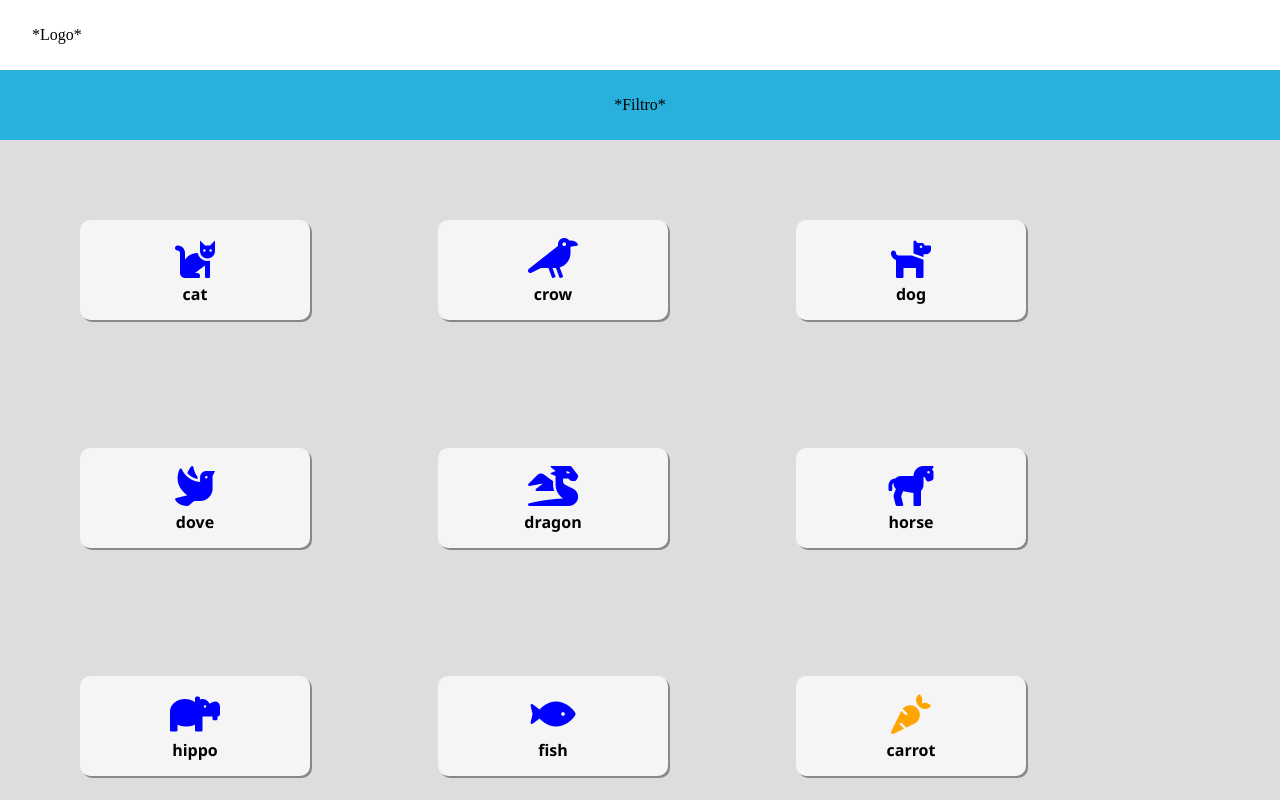
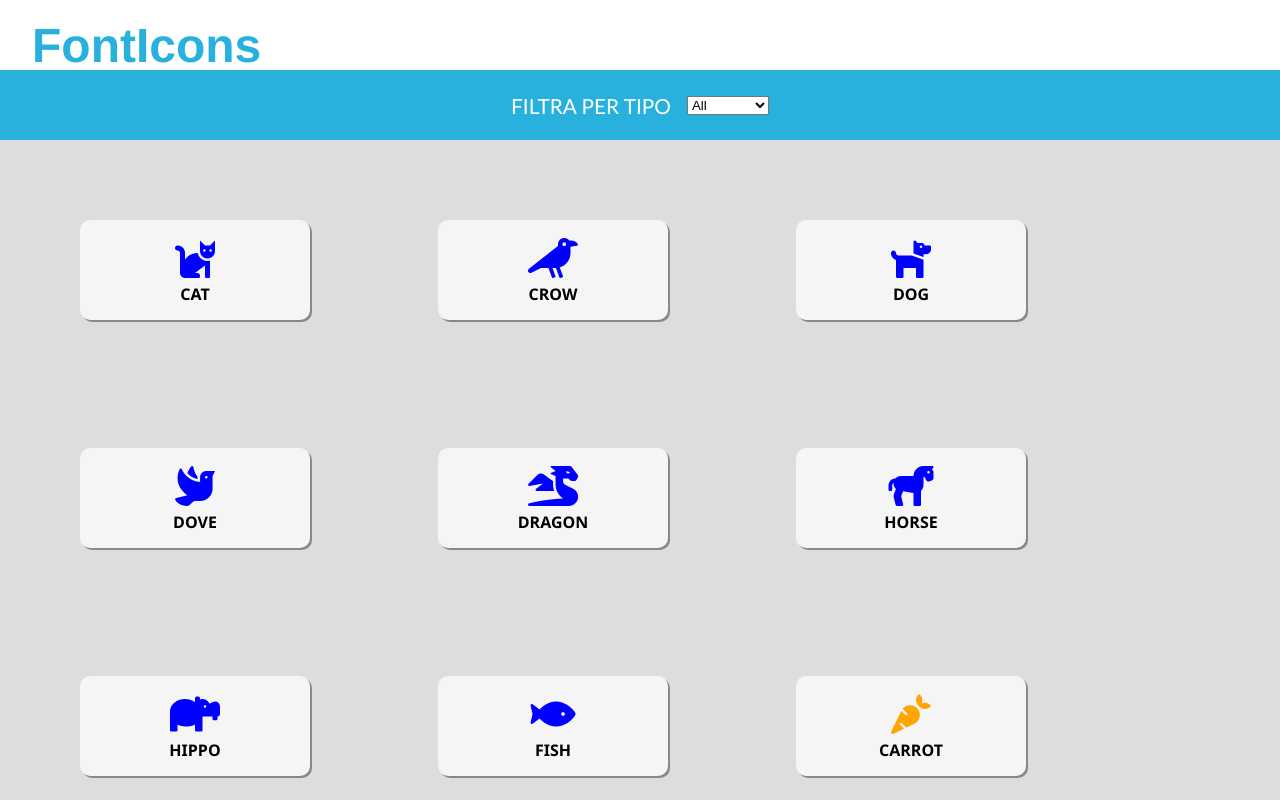
Before and after one commit to Lolloc99/js-es6-icons, a plain HTML site: page index.html in a window 1280 px wide. Shown: the top 800 px of the page. Drawn offline with Linux system fonts and the light colour scheme.

Commit message:
Milgioramenti e correzioni estetiche

```diff
--- a/css/style.css
+++ b/css/style.css
@@ -5,6 +5,7 @@
     box-sizing: border-box;
 }
 
+/* COMMON */
 body {
     background-color: #dddddd;
 }
@@ -13,8 +14,11 @@ header {
     display: flex;
     align-items: center;
     height: 70px;
-    padding: 2rem;
+    padding: 2rem 2rem .7rem 2rem;
     background-color: white;
+    color: #29b1dd;
+    font-size: 1.5rem;
+    font-family: 'Franklin Gothic Medium', 'Arial Narrow', Arial, sans-serif;
 }
 
 nav {
@@ -23,8 +27,16 @@ nav {
     align-items: center;
     height: 70px;
     background-color: #29b1dd;
+    color: white;
+    font-size: 1.3rem;
+    font-family: 'Trebuchet MS', 'Lucida Sans Unicode', 'Lucida Grande', 'Lucida Sans', Arial, sans-serif;
 }
 
+.mr-1 {
+    margin-right: 1rem;
+}
+
+/* CONTAINER */
 #container {
     display: flex;
     justify-content: start;
@@ -45,6 +57,7 @@ nav {
     background-color: #f5f5f5;
 }
 
+/* ICON */
 .animal,
 .vegetable,
 .user {
@@ -66,6 +79,7 @@ nav {
 p {
     font-family: 'Segoe UI', Tahoma, Geneva, Verdana, sans-serif;
     font-weight: bold;
+    text-transform: uppercase;
 }
 
 /*
--- a/index.html
+++ b/index.html
@@ -16,10 +16,17 @@
 </head>
 <body>
     <header>
-        *Logo*
+        <h1>FontIcons</h1>
     </header>
     <nav>
-        *Filtro*
+        <span></span>
+        <label for="filter" class="mr-1">FILTRA PER TIPO </label>
+        <select id="filter" name="categoryFilter" form="categoryFilter" id="selector">
+        <option value="all">All</option>
+        <option value="animal">Animal</option>
+        <option value="vegetable">Vegetable</option>
+        <option value="user">User</option>
+        </select>
     </nav>
     <main>
         <div id="container">
```
